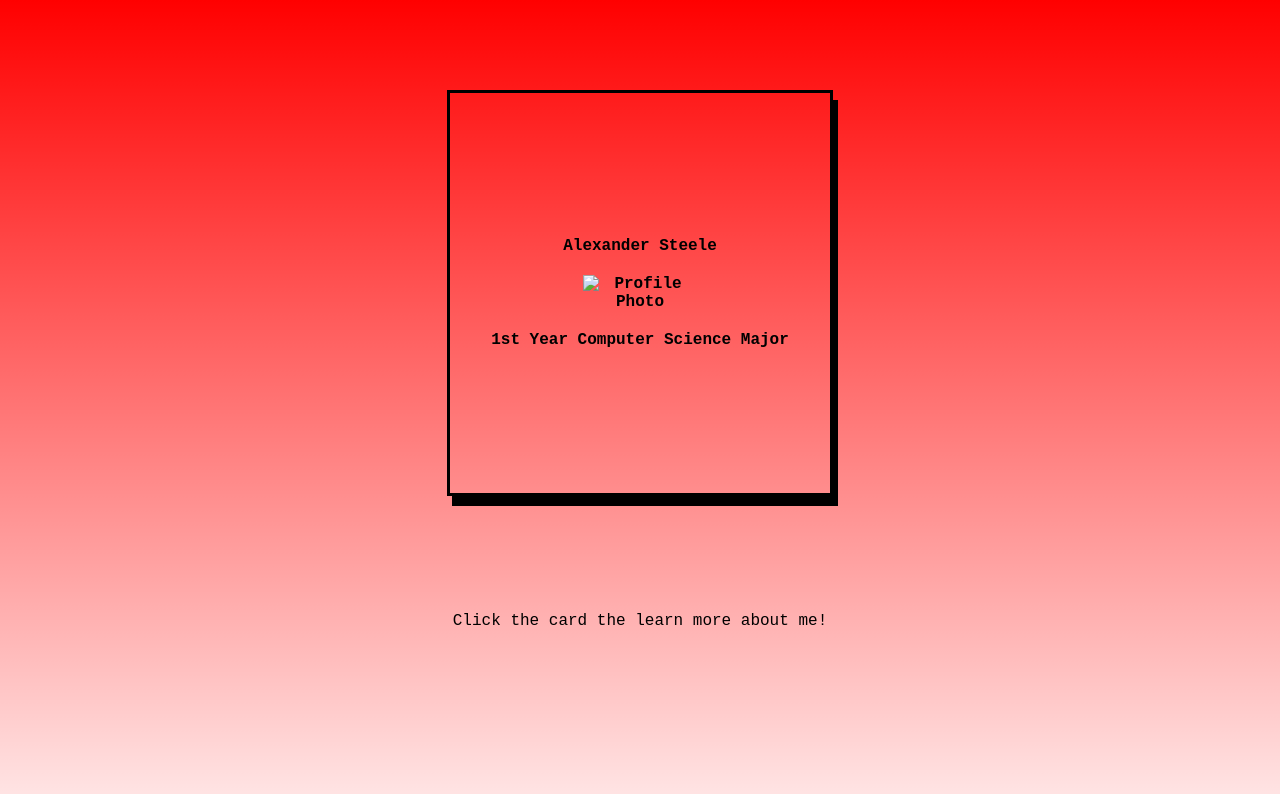
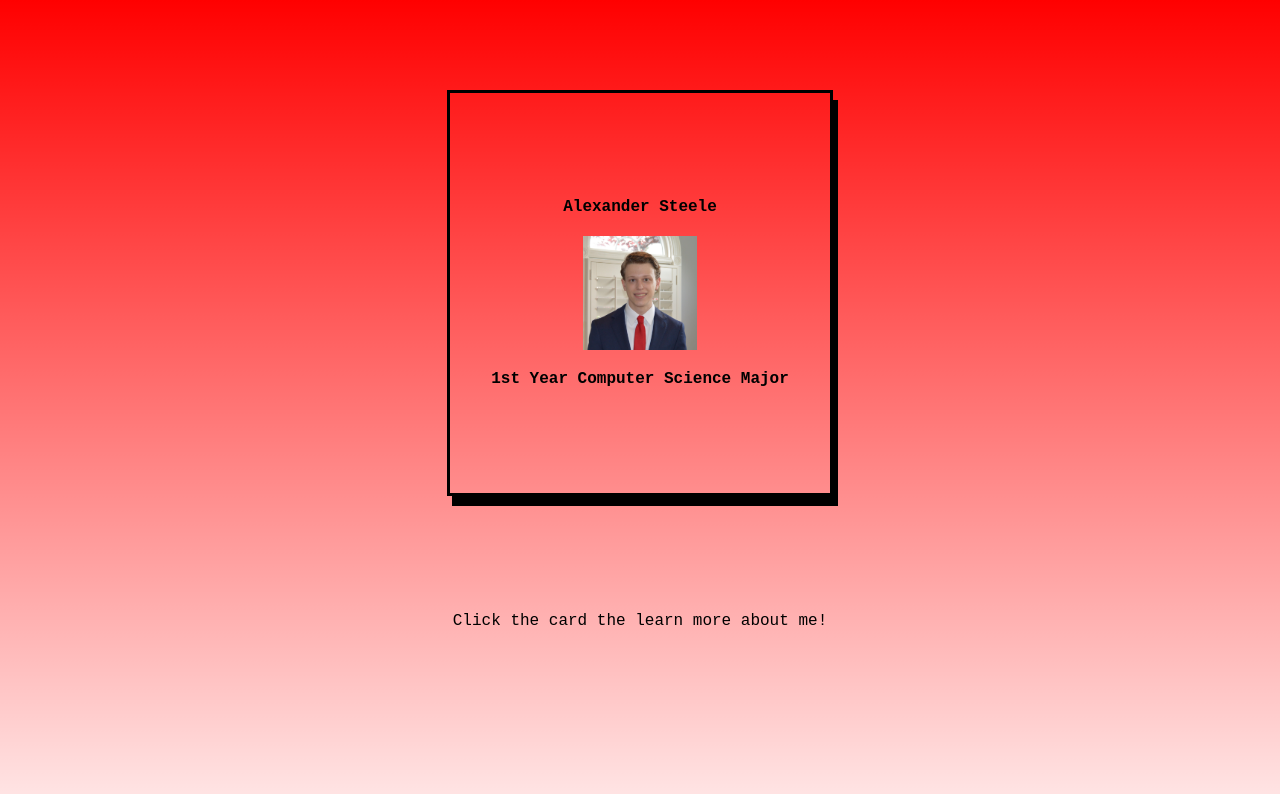
Before and after one commit to asteele5/BitsOfGoodApplication, a plain HTML site: page index.html in a window 1280 px wide. Drawn offline with Linux system fonts and the light colour scheme.

Commit message:
Update index.html

```diff
--- a/index.html
+++ b/index.html
@@ -8,7 +8,7 @@
   <body>
     <div id="card-front" onclick="flipFrontCard()">
       Alexander Steele
-      <img src="images/profile photo.jpg" alt="Profile Photo" id="photo" />
+      <img src="profile photo.jpg" alt="Profile Photo" id="photo" />
       1st Year Computer Science Major
     </div>
     <div id="card-back" onclick="flipBackCard()">
```
